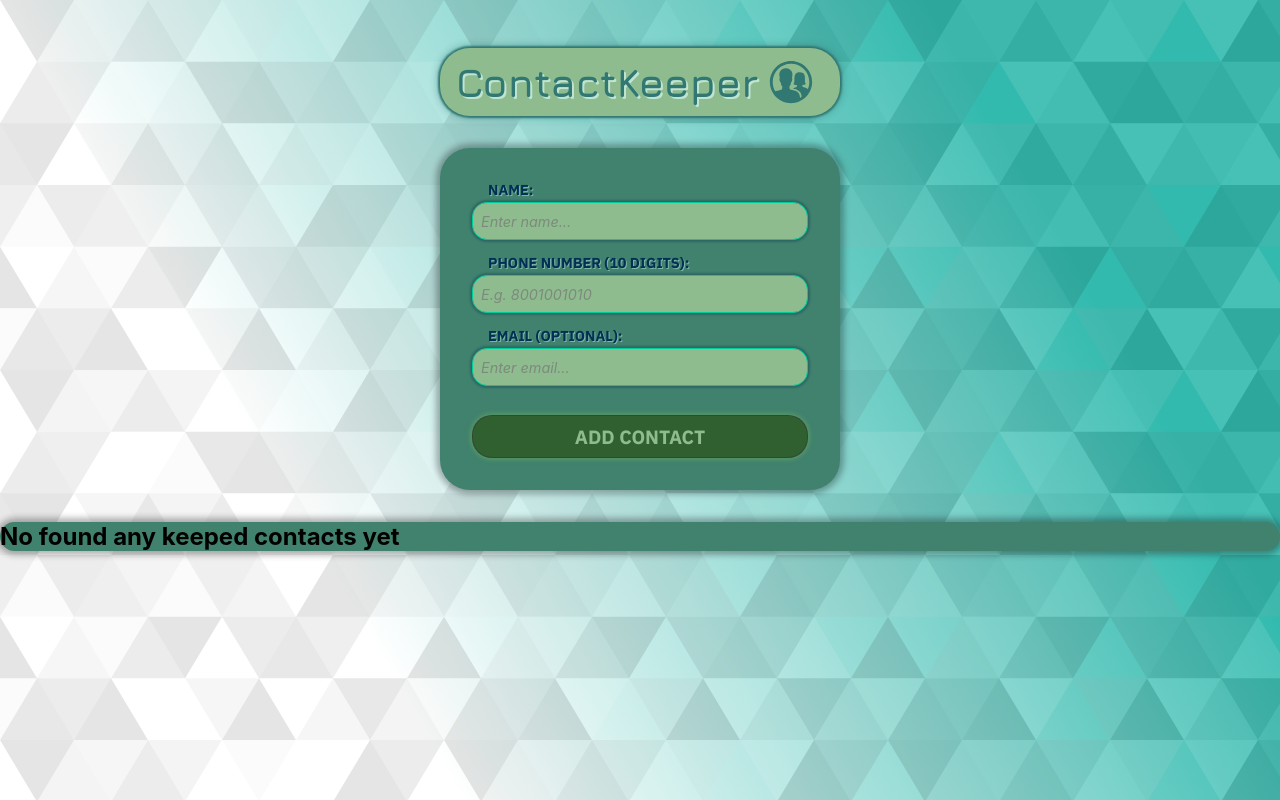
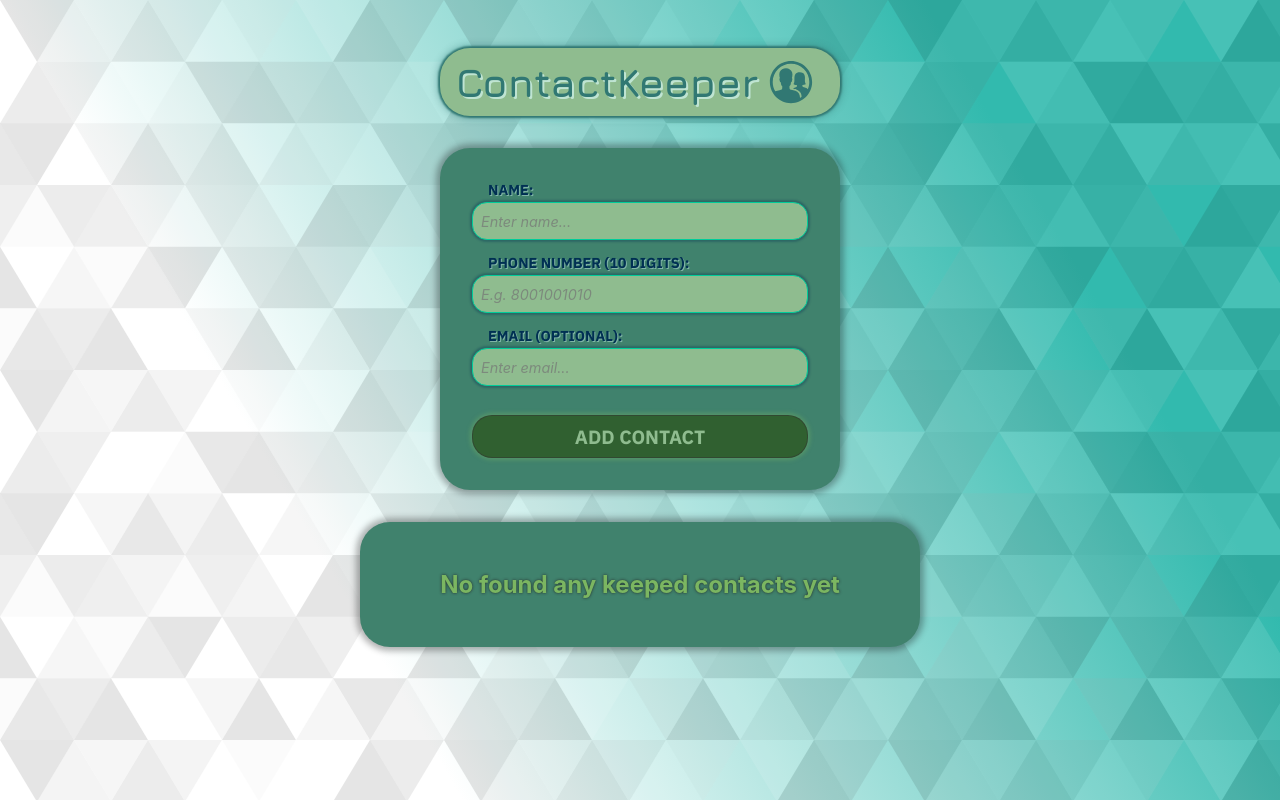
Before and after one commit to bakNa2t/contactkeeper, a React (Create React App) app: page / in a window 1280 px wide. Built offline with nearby package versions, Linux system fonts and the light colour scheme.

Commit message:
Update app style

```diff
--- a/src/App.css
+++ b/src/App.css
@@ -19,6 +19,22 @@ body {
   background-size: cover;
 }
 
+.empty-block {
+  display: flex;
+  align-items: center;
+  justify-content: center;
+  margin: 2rem auto;
+  width: 100%;
+  max-width: 35rem;
+}
+
+.empty-block h2 {
+  font-size: 1.5rem;
+  padding: 3rem 1rem;
+  color: #7bb661;
+  text-shadow: 0 0 3px rgba(32, 32, 32, 0.9);
+}
+
 @media screen and (max-width: 768px) {
   #root {
     margin: 2rem 1rem;
--- a/src/App.js
+++ b/src/App.js
@@ -57,7 +57,7 @@ const App = () => {
       <Header />
       <CreateContact onCreateContact={createContactHandler} />
       {contactList.length === 0 && (
-        <Card>
+        <Card className="empty-block">
           <h2>No found any keeped contacts yet</h2>
         </Card>
       )}
```
